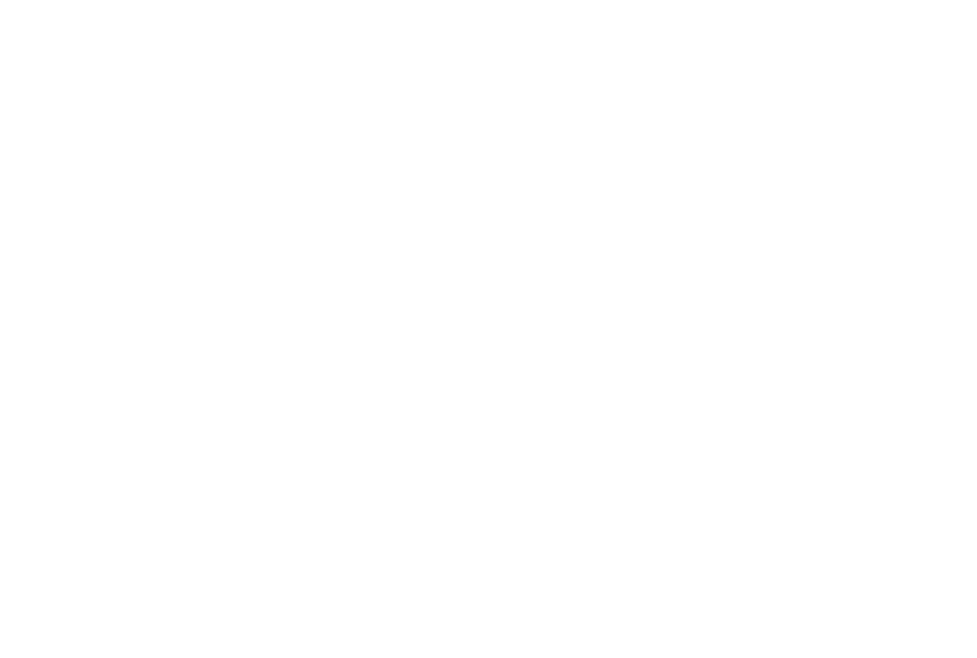
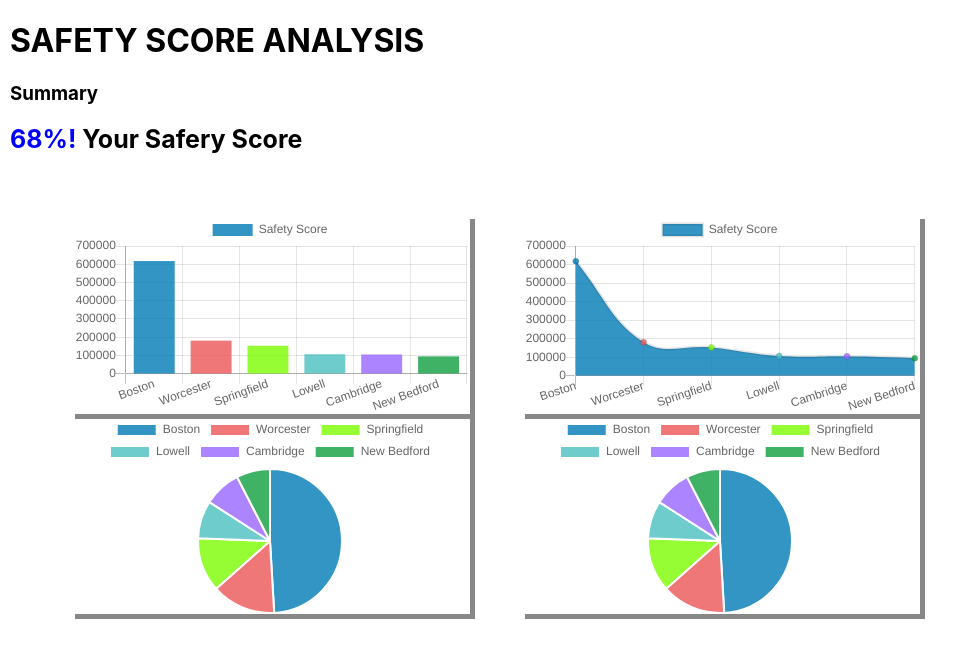
Before and after one commit to SweetySojrani/SafetyQ, a React (Create React App) app in the folder safetyquotientpredictor/: page /ChartLanding in a window 1280 px wide. Shown: the top 658 px of the page, without its empty margins (0-977 px from the left). Built offline with nearby package versions, Linux system fonts and the light colour scheme.

Commit message:
chart page

```diff
--- a/safetyquotientpredictor/package.json
+++ b/safetyquotientpredictor/package.json
@@ -3,7 +3,9 @@
   "version": "0.1.0",
   "private": true,
   "dependencies": {
+    "chart.js": "^2.7.3",
     "react": "^16.6.3",
+    "react-chartjs-2": "^2.7.4",
     "react-dom": "^16.6.3",
     "react-router-dom": "^4.3.1",
     "react-scripts": "2.1.1"
--- a/safetyquotientpredictor/src/App.css
+++ b/safetyquotientpredictor/src/App.css
@@ -30,3 +30,28 @@
     transform: rotate(360deg);
   }
 }
+.chartPage {
+  margin-left: 10px;
+}
+.bar_chart {
+  float: left;
+  width: 400px;
+  height: 200px;
+  margin-left: 50px;
+  box-shadow: 5px 5px #888888;
+}
+.safetyScoreDisplay {
+  font-weight: bold;
+  font-size: 25px;
+}
+.ScoreDisplay {
+  font-weight: bold;
+  font-size: 25px;
+  color: blue;
+}
+.pieChart {
+  margin-top: 20px;
+}
+.barChart {
+  margin-bottom: 20px;
+}
--- /dev/null
+++ b/safetyquotientpredictor/src/components/ChartPage/ChartLanding.js
@@ -0,0 +1,63 @@
+import React, { Component } from "react";
+import Chart from "./ChartPage";
+class ChartLanding extends Component {
+  constructor(props) {
+    super(props);
+    this.state = {
+      chartData: {}
+    };
+  }
+  componentWillMount() {
+    this.getChartData();
+  }
+  getChartData() {
+    // Ajax calls here
+    this.setState({
+      chartData: {
+        labels: [
+          "Boston",
+          "Worcester",
+          "Springfield",
+          "Lowell",
+          "Cambridge",
+          "New Bedford"
+        ],
+        datasets: [
+          {
+            label: "Safety Score",
+            data: [617594, 181045, 153060, 106519, 105162, 95072],
+            backgroundColor: [
+              "rgba(0, 123, 182, 0.8)",
+              "rgba(236, 85, 85, 0.8)",
+              "rgba(124,252,0, 0.8)",
+              "rgba(75, 192, 192, 0.8)",
+              "rgba(153, 102, 255, 0.8)",
+              "rgba(15, 159, 64, 0.8)",
+              "rgba(15, 99, 132, 0.8)"
+            ]
+          }
+        ]
+      }
+    });
+  }
+  render() {
+    return (
+      <div className="chartPage">
+        <h1>SAFETY SCORE ANALYSIS</h1>
+        <h3>Summary</h3>
+        <span className = "ScoreDisplay">68%! </span>
+        <span className = "safetyScoreDisplay">  Your Safery Score</span>
+        <br/>
+        <br/>
+        <br/>
+        <Chart className="chartPage"
+          chartData={this.state.chartData}
+          location="Massachusetts"
+          legendPosition="bottom"
+        />
+      </div>
+    );
+  }
+}
+
+export default ChartLanding;
--- /dev/null
+++ b/safetyquotientpredictor/src/components/ChartPage/ChartPage.js
@@ -0,0 +1,53 @@
+import React, { Component } from "react";
+import { Bar, Line, Pie } from "react-chartjs-2";
+
+class ChartDisplayPage extends Component {
+  constructor(props) {
+    super(props);
+    this.state = {
+      chartData: props.chartData
+    };
+  }
+
+  static defaultProps = {
+    displayTitle: true,
+    displayLegend: true,
+    legendPosition: "right",
+    location: "City"
+  };
+
+  render() {
+    return (
+      <div className="chart row chartPage">
+      <div className="barChart">
+        <div className="bar_chart">
+          <Bar
+            data={this.state.chartData}
+          />
+        </div>
+        <div className="bar_chart">
+          <Line
+            data={this.state.chartData}
+          />
+        </div>
+        </div>
+        <br/>
+        <br/>
+        <div className="pieChart">
+        <div className="bar_chart">
+          <Pie
+            data={this.state.chartData}
+          />
+        </div>
+        <div className="bar_chart">
+          <Pie
+            data={this.state.chartData}
+          />
+        </div>
+        </div>
+      </div>
+    );
+  }
+}
+
+export default ChartDisplayPage;
--- a/safetyquotientpredictor/src/components/Main.js
+++ b/safetyquotientpredictor/src/components/Main.js
@@ -1,6 +1,9 @@
 import React, {Component} from 'react';
 import {Route} from 'react-router-dom';
 import Home from './Home/Home';
+import ChartDisplayPage from './ChartPage/ChartPage';
+import ChartLanding from './ChartPage/ChartLanding';
+
 class Main extends Component{
 
     constructor(props){
@@ -12,6 +15,8 @@
         return(
             <div>
                 <Route exact path="/" component={Home}/>
+                <Route exact path="/ChartDisplayPage" component={ChartDisplayPage}/>
+                <Route exact path="/ChartLanding" component={ChartLanding}/>
             </div>
         )
     }
```
Also changed, not shown: 1 other file (tests, documents, lock files or other folders).
